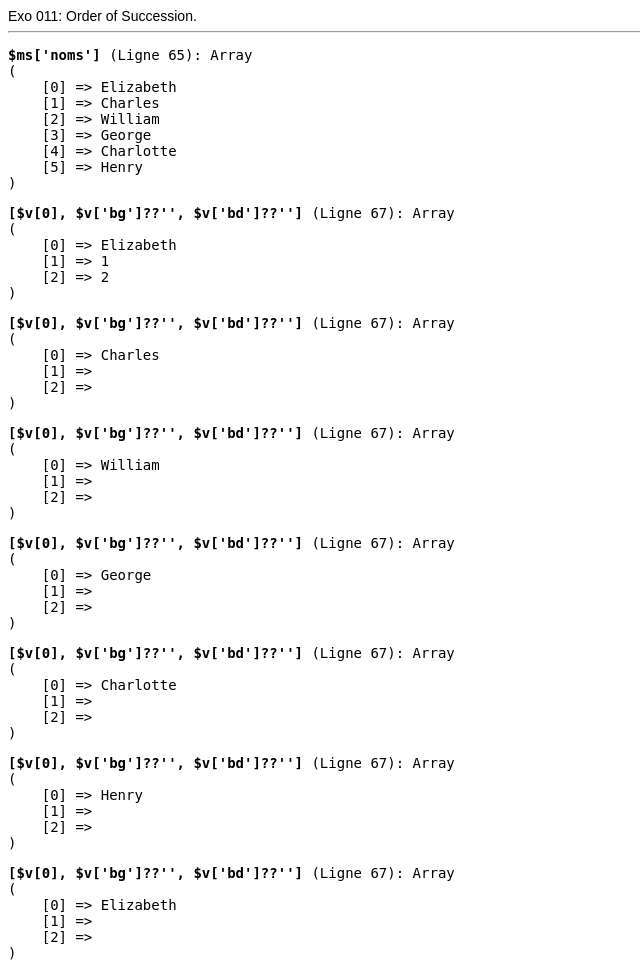
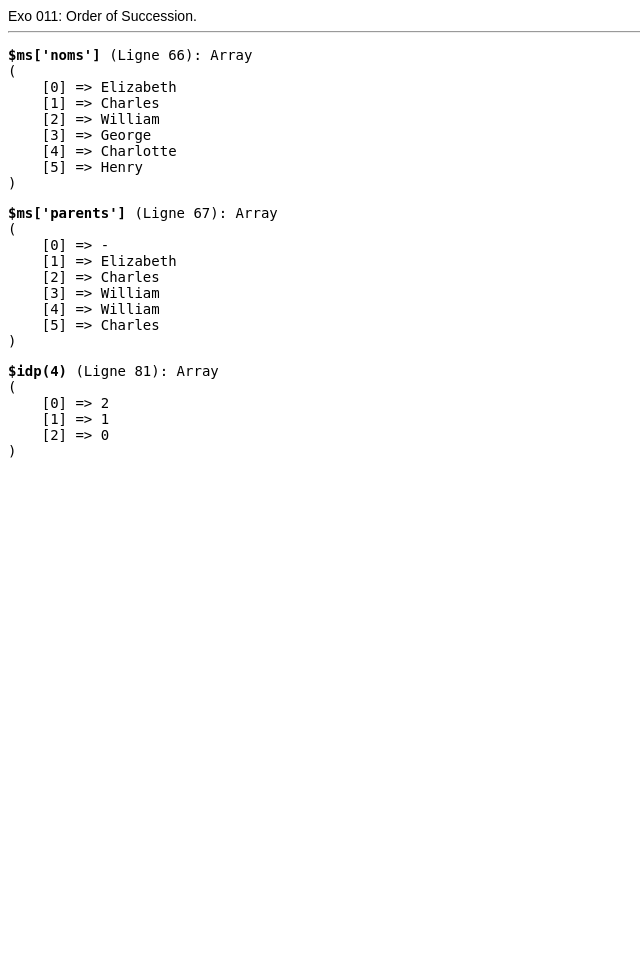
Before and after one commit to c57fr/codinggame, a PHP site: page /li in a window 1280 px wide. Shown: the whole page, without its empty margins (0-640 px from the left). After the commit the page ends 458 px from the top, so only its background shows below. Run offline with PHP 8.4, Linux system fonts and the light colour scheme.

Commit message:
Calcul upline

```diff
--- a/li/exos/011_succession.php
+++ b/li/exos/011_succession.php
@@ -59,13 +59,46 @@ $ms[0]['bg'] = 1;
 $ms[0]['bd'] = 2;
 
 foreach ($ms as $k => $v) {
-  $ms['noms'][] = $v[0];
+  $ms['noms'][]    = $v[0];
+  $ms['parents'][] = $v[1];
 }
 
 vdli($ms['noms']);
+vdli($ms['parents']);
+
+
+// Upline de $id
+$idp = function($id) use ($ms) {
+   do{
+       $p = array_search($ms['parents'][$id], $ms['noms'], true);
+       $idps[]=$p;
+       $id=$p;
+    }
+    while($p);
+    return $idps;
+};
+
+vdli($idp(4));
+
+exit;
+
+$ms[1]['bg'] = $ms[0]['bg'] + 1;
+$ms[1]['bd'] = $ms[1]['bg'] + 1;
+$ms[0]['bd'] = $ms[0]['bd'] + 2;
+
+
+$getParent = function ($m) use ($ms) {
+  return $ms[$ms['parents'][$m]];
+};
+
+    // Upline de Georges // id 3
+
+// echo $getParent(4);
+// $ms[1]<>'-'
+
 foreach ($ms as $k => $v) {
-   vdli([$v[0], $v['bg']??'', $v['bd']??'']);
-  }
+  vdli([$k, $v[0], $v['bg'] ?? '', $v['bd'] ?? '']);
+}
 //////////////////////////////////////////////////////////////
 /*
 Solution dans codding : Même code
```
